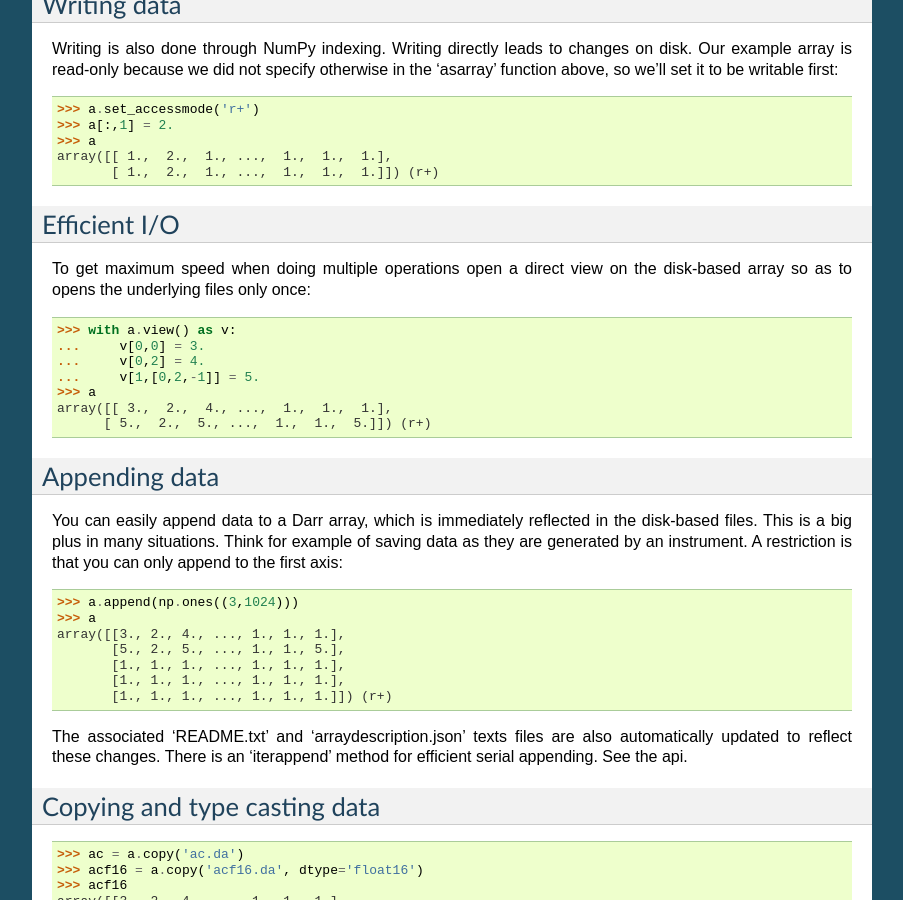
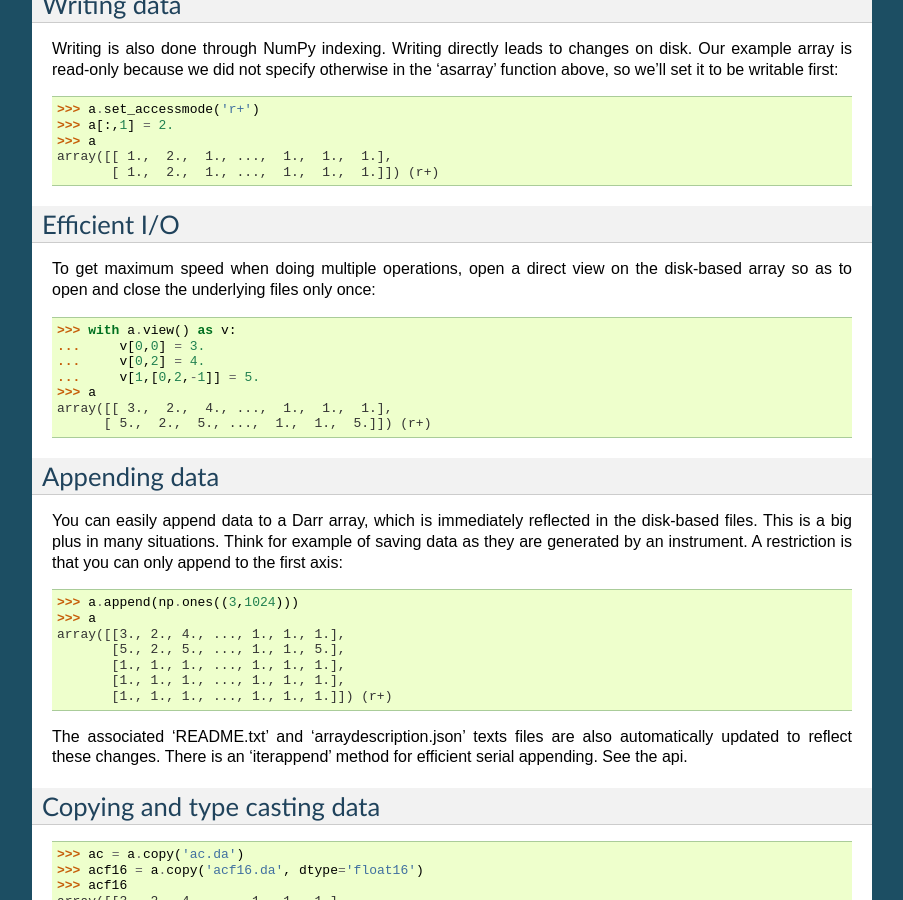
Before and after one commit to gbeckers/Darr, a Sphinx documentation site: the page built from docs/tutorial.rst, in a window 1280 px wide and 900 px high, scrolled down 1470 px. Shown: the whole window, without its empty margins (198-1101 px from the left). Built offline with Sphinx 7.4.7, drawn with Linux system fonts in a browser that asks for light colours.

Commit message:
doc improvements

```diff
--- a/docs/tutorial.rst
+++ b/docs/tutorial.rst
@@ -119,8 +119,8 @@ be writable first:
 Efficient I/O
 -------------
 
-To get maximum speed when doing multiple operations open a direct view
-on the disk-based array so as to opens the underlying files only once:
+To get maximum speed when doing multiple operations, open a direct view
+on the disk-based array so as to open and close the underlying files only once:
 
 .. code:: python
 
```
Also changed, not shown: docs/index.rst (+8 -7 lines).
